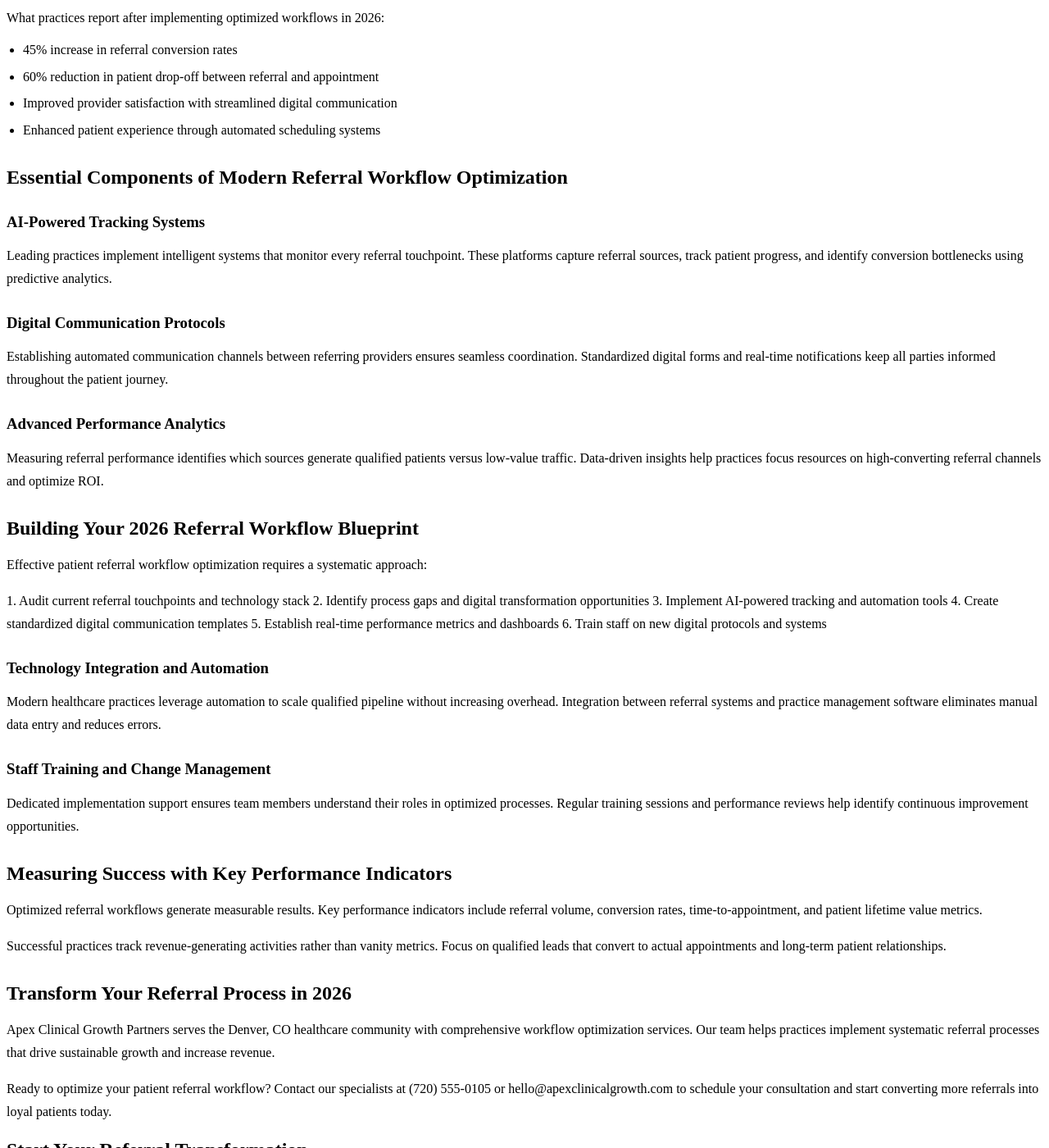
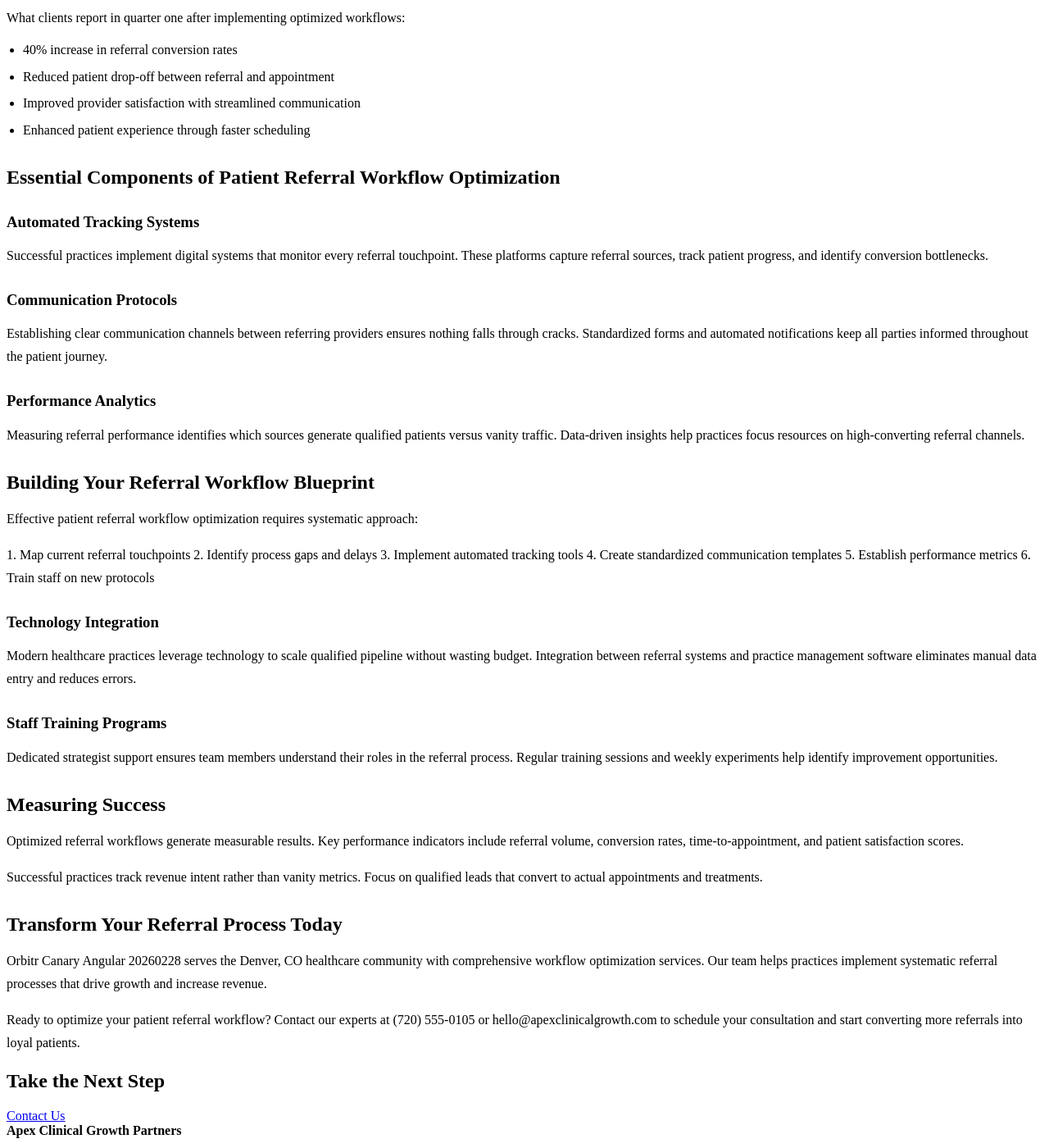
Before and after one commit to prjctlphbt/orbitr-canary-angular-20260228, a Jekyll site: the page patient-referral-workflow-blueprint.html, which Jekyll copies as it is, in a window 1280 px wide and 1400 px high, scrolled down 341 px. Shown: the whole window at 82% size. Built offline with Jekyll 4.4.1, drawn with Linux system fonts in a browser that asks for light colours; some of the changed text lies outside the part shown.

Commit message:
Rollback: Revert changes to patient-referral-workflow-blueprint.html

```diff
--- a/patient-referral-workflow-blueprint.html
+++ b/patient-referral-workflow-blueprint.html
@@ -4,8 +4,8 @@
 <head>
 <meta charset="utf-8"/>
 <meta content="width=device-width, initial-scale=1.0" name="viewport"/>
-<meta content="Optimize your patient referral workflow with Apex Clinical Growth Partners. Streamline processes, reduce delays, and boost referral volume by 40%. Get your 2026 blueprint today." name="description"/>
-<title>Patient Referral Workflow Optimization Blueprint 2026</title>
+<meta content="Optimize your patient referral workflow with Apex Clinical Growth Partners. Streamline processes, reduce delays, and boost referral volume. Get your blueprint t" name="description"/>
+<title>Patient Referral Workflow Optimization Blueprint</title>
 <style>
 
 
@@ -103,53 +103,53 @@
 <section class="page-hero landing-hero">
 <div class="container">
 <h1>Patient Referral Workflow Optimization Blueprint</h1>
-<a class="cta" href="/services/">Get Your Blueprint</a>
+<a class="cta" href="/services/">Contact Us</a>
 </div>
 </section>
 <section class="landing-content">
 <div class="container orbitr-generated-content">
-<h1>Patient Referral Workflow Optimization Blueprint 2026</h1>
-<p>Streamlining patient referrals drives healthcare growth and maximizes revenue potential. Effective patient referral workflow optimization transforms fragmented processes into seamless systems that convert qualified leads into scheduled patients.</p>
-<h2>Why Patient Referral Workflows Drive Growth in 2026</h2>
-<p>Inefficient referral systems waste valuable opportunities and marketing budget. Healthcare practices lose potential revenue when referral processes lack structure and tracking mechanisms.</p>
-<p>What practices report after implementing optimized workflows in 2026:</p>
+<h1>Patient Referral Workflow Optimization Blueprint</h1>
+<p>Streamlining patient referrals is critical for healthcare growth and revenue generation. Effective patient referral workflow optimization transforms fragmented processes into seamless systems that convert qualified leads into close-ready patients.</p>
+<h2>Why Patient Referral Workflows Matter</h2>
+<p>Broken referral systems waste valuable opportunities and budget. Healthcare practices lose potential revenue when referral processes lack structure and tracking mechanisms.</p>
+<p>What clients report in quarter one after implementing optimized workflows:</p>
 <ul>
-<li>45% increase in referral conversion rates</li>
-<li>60% reduction in patient drop-off between referral and appointment</li>
-<li>Improved provider satisfaction with streamlined digital communication</li>
-<li>Enhanced patient experience through automated scheduling systems</li>
+<li>40% increase in referral conversion rates</li>
+<li>Reduced patient drop-off between referral and appointment</li>
+<li>Improved provider satisfaction with streamlined communication</li>
+<li>Enhanced patient experience through faster scheduling</li>
 </ul>
-<h2>Essential Components of Modern Referral Workflow Optimization</h2>
-<h3>AI-Powered Tracking Systems</h3>
-<p>Leading practices implement intelligent systems that monitor every referral touchpoint. These platforms capture referral sources, track patient progress, and identify conversion bottlenecks using predictive analytics.</p>
-<h3>Digital Communication Protocols</h3>
-<p>Establishing automated communication channels between referring providers ensures seamless coordination. Standardized digital forms and real-time notifications keep all parties informed throughout the patient journey.</p>
-<h3>Advanced Performance Analytics</h3>
-<p>Measuring referral performance identifies which sources generate qualified patients versus low-value traffic. Data-driven insights help practices focus resources on high-converting referral channels and optimize ROI.</p>
-<h2>Building Your 2026 Referral Workflow Blueprint</h2>
-<p>Effective patient referral workflow optimization requires a systematic approach:</p>
-<p>1. Audit current referral touchpoints and technology stack
-2. Identify process gaps and digital transformation opportunities
-3. Implement AI-powered tracking and automation tools
-4. Create standardized digital communication templates
-5. Establish real-time performance metrics and dashboards
-6. Train staff on new digital protocols and systems</p>
-<h3>Technology Integration and Automation</h3>
-<p>Modern healthcare practices leverage automation to scale qualified pipeline without increasing overhead. Integration between referral systems and practice management software eliminates manual data entry and reduces errors.</p>
-<h3>Staff Training and Change Management</h3>
-<p>Dedicated implementation support ensures team members understand their roles in optimized processes. Regular training sessions and performance reviews help identify continuous improvement opportunities.</p>
-<h2>Measuring Success with Key Performance Indicators</h2>
-<p>Optimized referral workflows generate measurable results. Key performance indicators include referral volume, conversion rates, time-to-appointment, and patient lifetime value metrics.</p>
-<p>Successful practices track revenue-generating activities rather than vanity metrics. Focus on qualified leads that convert to actual appointments and long-term patient relationships.</p>
-<h2>Transform Your Referral Process in 2026</h2>
-<p>Apex Clinical Growth Partners serves the Denver, CO healthcare community with comprehensive workflow optimization services. Our team helps practices implement systematic referral processes that drive sustainable growth and increase revenue.</p>
-<p>Ready to optimize your patient referral workflow? Contact our specialists at (720) 555-0105 or hello@apexclinicalgrowth.com to schedule your consultation and start converting more referrals into loyal patients today.</p>
+<h2>Essential Components of Patient Referral Workflow Optimization</h2>
+<h3>Automated Tracking Systems</h3>
+<p>Successful practices implement digital systems that monitor every referral touchpoint. These platforms capture referral sources, track patient progress, and identify conversion bottlenecks.</p>
+<h3>Communication Protocols</h3>
+<p>Establishing clear communication channels between referring providers ensures nothing falls through cracks. Standardized forms and automated notifications keep all parties informed throughout the patient journey.</p>
+<h3>Performance Analytics</h3>
+<p>Measuring referral performance identifies which sources generate qualified patients versus vanity traffic. Data-driven insights help practices focus resources on high-converting referral channels.</p>
+<h2>Building Your Referral Workflow Blueprint</h2>
+<p>Effective patient referral workflow optimization requires systematic approach:</p>
+<p>1. Map current referral touchpoints
+2. Identify process gaps and delays
+3. Implement automated tracking tools
+4. Create standardized communication templates
+5. Establish performance metrics
+6. Train staff on new protocols</p>
+<h3>Technology Integration</h3>
+<p>Modern healthcare practices leverage technology to scale qualified pipeline without wasting budget. Integration between referral systems and practice management software eliminates manual data entry and reduces errors.</p>
+<h3>Staff Training Programs</h3>
+<p>Dedicated strategist support ensures team members understand their roles in the referral process. Regular training sessions and weekly experiments help identify improvement opportunities.</p>
+<h2>Measuring Success</h2>
+<p>Optimized referral workflows generate measurable results. Key performance indicators include referral volume, conversion rates, time-to-appointment, and patient satisfaction scores.</p>
+<p>Successful practices track revenue intent rather than vanity metrics. Focus on qualified leads that convert to actual appointments and treatments.</p>
+<h2>Transform Your Referral Process Today</h2>
+<p>Orbitr Canary Angular 20260228 serves the Denver, CO healthcare community with comprehensive workflow optimization services. Our team helps practices implement systematic referral processes that drive growth and increase revenue.</p>
+<p>Ready to optimize your patient referral workflow? Contact our experts at (720) 555-0105 or hello@apexclinicalgrowth.com to schedule your consultation and start converting more referrals into loyal patients.</p>
 </div>
 </section>
 <section class="landing-cta">
 <div class="container">
-<h2>Start Your Referral Transformation</h2>
-<a class="cta" href="/services/">Get Your Blueprint Now</a>
+<h2>Take the Next Step</h2>
+<a class="cta" href="/services/">Contact Us</a>
 </div>
 </section>
 </main>
```
